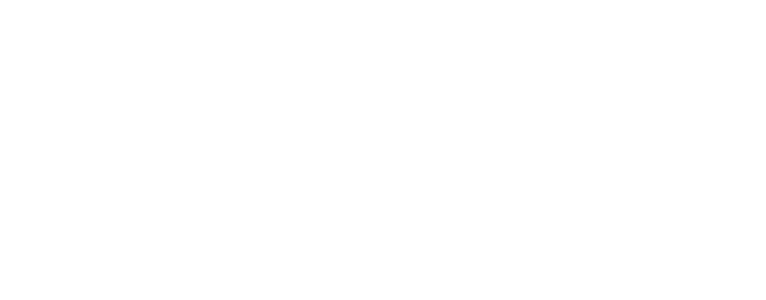
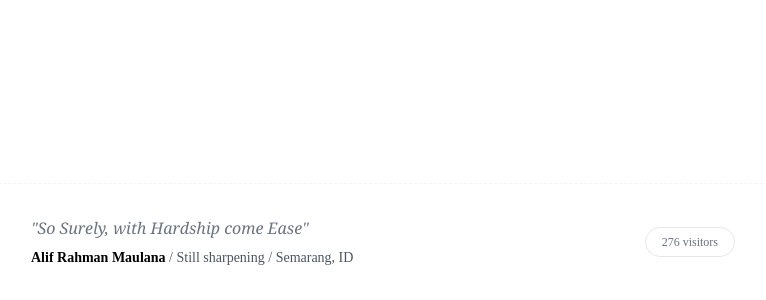
Before and after one commit to al1prahman/porto-alip-v3, a Next.js app: page /activity in a window 1280 px wide. Shown: the part 2423-2723 px from the top of the page, without its empty margins (257-1023 px from the left). Before the commit the page ends 2545 px from the top, so only its background shows below. Built offline with nearby package versions, Linux system fonts and the light colour scheme.

Commit message:
add footer

```diff
--- a/src/app/layout.tsx
+++ b/src/app/layout.tsx
@@ -1,9 +1,11 @@
 import type { Metadata } from "next";
 import './globals.css';
-import { ThemeProvider } from "@/components/ThemeProvider"; // Import Provider
+import { ThemeProvider } from "@/components/ThemeProvider";
+import Header from "@/components/Header";
+import Footer from "@/components/Footer";
 
 export const metadata: Metadata = {
-  title: "Alip Rahman - Portfolio",
+  title: "Alip Rahman - Dev Portofolio",
   description: "Software Developer Portfolio",
 };
 
@@ -14,9 +16,21 @@
 }>) {
   return (
     <html lang="en" suppressHydrationWarning>
-      <body className="antialiased">
+      {/* PERUBAHAN: Tambahkan flex, flex-col, dan min-h-screen di sini */}
+      <body className="antialiased flex flex-col min-h-screen">
         <ThemeProvider>
-          {children}
+
+          {/* 1. Header di paling atas */}
+          <Header />
+
+          {/* 2. Main content diberi flex-grow agar mengisi ruang tengah yang kosong */}
+          <main className="flex-grow">
+            {children}
+          </main>
+
+          {/* 3. Footer akan selalu terdorong ke paling bawah */}
+          <Footer />
+
         </ThemeProvider>
       </body>
     </html>
--- a/src/components/Contact.tsx
+++ b/src/components/Contact.tsx
@@ -4,7 +4,7 @@
 
 export default function Contact() {
   return (
-    <section id="contact" className="max-w-3xl mx-auto px-4 md:px-8 py-20 relative z-10">
+    <section id="contact" className="max-w-3xl mx-auto px-4 md:px-8 pt-20 pb-6 relative z-10">
       <div className="flex flex-col md:flex-row gap-8 md:gap-12 items-center">
 
         {/* PERUBAHAN: Porsi text area diperkecil menjadi md:w-5/12 agar card bisa lebih panjang */}
@@ -67,24 +67,6 @@
 
         </div>
       </div>
-
-      {/* Pembatas Garis Putus-putus & Footer */}
-      <div className="mt-24 pt-8 border-t border-dashed border-gray-200 dark:border-gray-800 flex flex-col md:flex-row justify-between items-start md:items-end gap-6">
-        <div>
-          <p className="text-gray-400 dark:text-gray-500 italic mb-2">
-            "So Surely, with Hardship come Ease"
-          </p>
-          <p className="text-sm text-gray-400 dark:text-gray-500">
-            <span className="font-medium text-gray-800 dark:text-gray-200">Alif Rahman Maulana</span> <span className="mx-1">/</span> Still sharpening <span className="mx-1">/</span> Semarang, ID
-          </p>
-        </div>
-
-        <div className="flex items-center gap-4">
-          <div className="px-4 py-1.5 bg-white dark:bg-[#111] border border-gray-200 dark:border-gray-800 rounded-full text-xs font-medium text-gray-600 dark:text-gray-400 shadow-sm cursor-none">
-            276 visitors
-          </div>
-        </div>
-      </div>
     </section>
   );
 }
--- /dev/null
+++ b/src/components/Footer.tsx
@@ -0,0 +1,33 @@
+"use client";
+
+import React from "react";
+
+export default function Footer() {
+  return (
+    <footer className="w-full border-t border-gray-100 dark:border-gray-800 border-dashed mt-auto">
+      <div className="max-w-3xl mx-auto px-4 md:px-8 py-8">
+        <div className="flex flex-col md:flex-row justify-between items-start md:items-center gap-4">
+
+          {/* Bagian Kiri: Quote & Info */}
+          <div className="space-y-2">
+            <p className="italic text-gray-500 dark:text-gray-400 font-serif">
+              "So Surely, with Hardship come Ease"
+            </p>
+            <p className="text-sm text-gray-600 dark:text-gray-300">
+              <span className="font-semibold text-black dark:text-white">Alif Rahman Maulana</span>
+              {" / "}Still sharpening{" / "}Semarang, ID
+            </p>
+          </div>
+
+          {/* Bagian Kanan: Visitors Counter */}
+          <div>
+            <div className="px-4 py-1.5 border border-gray-200 dark:border-gray-700 rounded-full text-xs text-gray-500 dark:text-gray-400">
+              276 visitors
+            </div>
+          </div>
+
+        </div>
+      </div>
+    </footer>
+  );
+}
```
